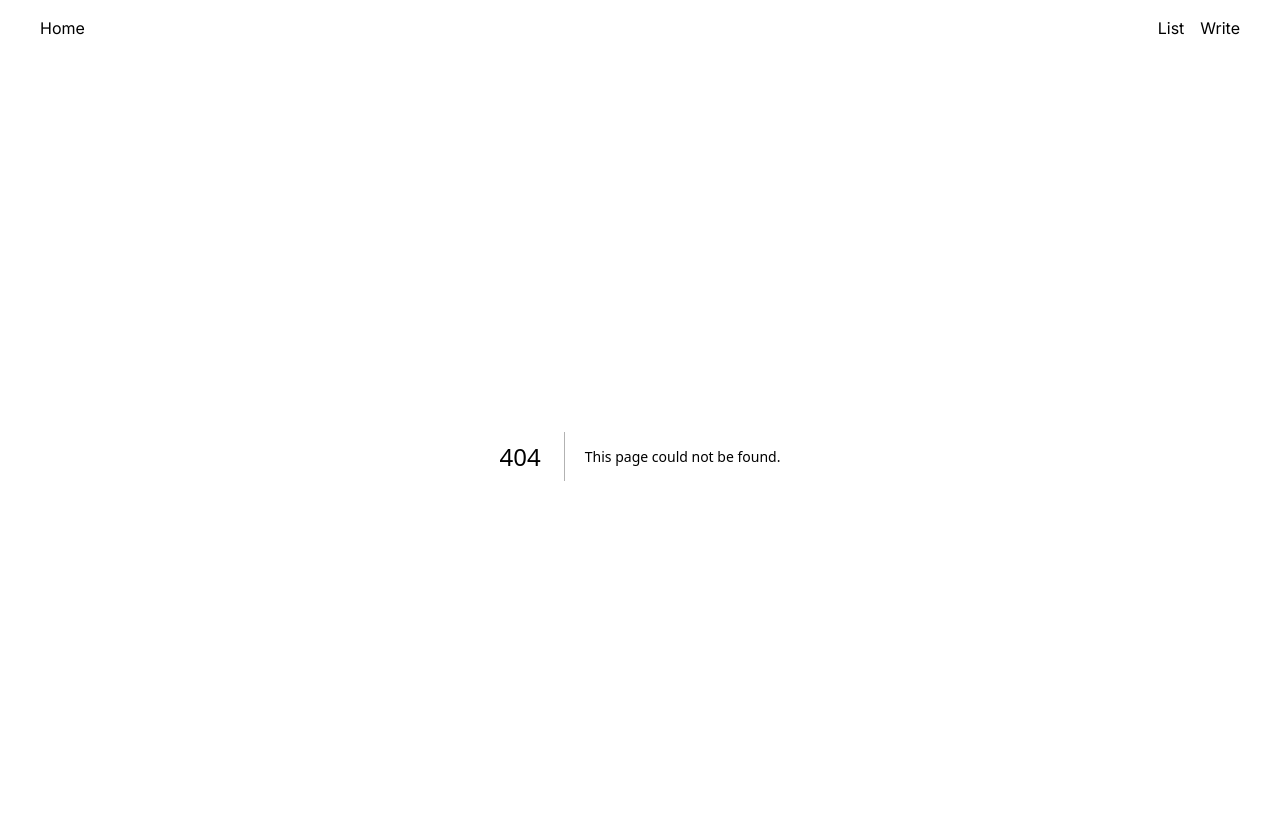
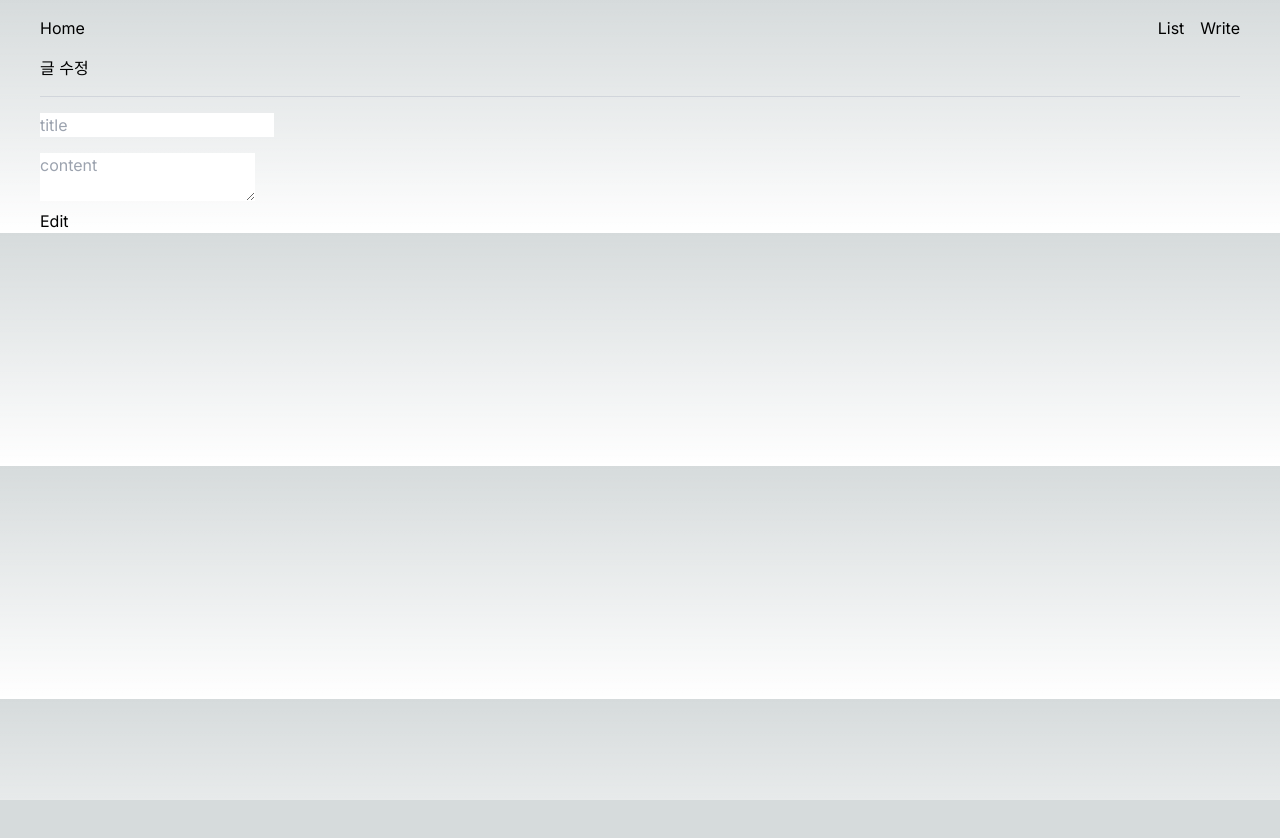
Before and after one commit to art11010/nextjs-practice, a Next.js app in the folder forum/: page /edit/1 in a window 1280 px wide. Before the commit this address had no page. Shown: the top 838 px of the page. After the commit the page ends 800 px from the top, so only its background shows below. Built offline with nearby package versions, Linux system fonts and the light colour scheme; no server answers; the database is empty.

Commit message:
feat-post edit

```diff
--- a/forum/app/detail/[id]/page.js
+++ b/forum/app/detail/[id]/page.js
@@ -1,5 +1,6 @@
 import { connectDB } from '@/util/database';
 import { ObjectId } from 'mongodb';
+import Link from 'next/link';
 
 export default async function Detail(props) {
   const db = (await connectDB).db('forum');
@@ -11,9 +12,17 @@ export default async function Detail(props) {
     <div className="flex flex-col gap-4">
       <div className="flex flex-col gap-1 p-4 text-center bg-black rounded-lg shadow-lg dark:text-black dark:bg-white">
         <h4 className="font-semibold">상세 페이지</h4>
-        <div className="mt-4 pt-4 border-t border-gray-300">
+        <div className="my-4 py-4 border-y border-gray-300">
           <h6>{item.title}</h6>
           <p className="text-sm">{item.content}</p>
+        </div>
+        <div className="flex justify-end gap-4">
+          <Link href={`/edit/${item._id}`} className="text-sm text-gray-500">
+            수정
+          </Link>
+          <Link href="/list" className="text-sm text-gray-500">
+            목록
+          </Link>
         </div>
       </div>
     </div>
--- /dev/null
+++ b/forum/app/edit/[id]/page.js
@@ -0,0 +1,36 @@
+import { connectDB } from '@/util/database';
+import { ObjectId } from 'mongodb';
+
+export default async function Edit(props) {
+  const db = (await connectDB).db('forum');
+  const item = await db
+    .collection('post')
+    .findOne({ _id: new ObjectId(props.params.id) });
+
+  return (
+    <div>
+      <h4>글 수정</h4>
+      <form action="/api/post/edit" method="POST">
+        <div className="flex flex-col items-start gap-4 mt-4 pt-4 border-t border-gray-300">
+          <input type="hidden" name="_id" defaultValue={item?._id} />
+          <input
+            type="text"
+            name="title"
+            className="text-black"
+            placeholder="title"
+            defaultValue={item?.title}
+          />
+          <textarea
+            name="content"
+            className="text-black"
+            placeholder="content"
+            defaultValue={item?.content}
+          ></textarea>
+        </div>
+        <button type="submit" className="mt-2">
+          Edit
+        </button>
+      </form>
+    </div>
+  );
+}
--- a/forum/app/write/page.js
+++ b/forum/app/write/page.js
@@ -1,11 +1,4 @@
-'use client';
-
-import { useState } from 'react';
-
 export default function Write() {
-  const [title, setTitle] = useState('');
-  const [content, setContent] = useState('');
-
   return (
     <div>
       <h4>글 작성</h4>
@@ -16,17 +9,11 @@ export default function Write() {
             name="title"
             className="text-black"
             placeholder="title"
-            value={title}
-            onChange={(e) => {
-              setTitle(e.target.value);
-            }}
           />
           <textarea
             name="content"
             className="text-black"
             placeholder="content"
-            value={content}
-            onChange={(e) => setContent(e.target.value)}
           ></textarea>
         </div>
         <button type="submit" className="mt-2">
--- /dev/null
+++ b/forum/pages/api/post/edit.js
@@ -0,0 +1,26 @@
+import { connectDB } from '@/util/database';
+import { ObjectId } from 'mongodb';
+
+export default async function handler(req, res) {
+  if (req.method === 'POST') {
+    const db = (await connectDB).db('forum');
+    const { _id, ...post } = req.body;
+
+    if (!req.body.title || !req.body.content) {
+      return res.status(500).json('title or content is empty');
+    }
+
+    try {
+      await db.collection('post').updateOne(
+        { _id: new ObjectId(_id) },
+        {
+          $set: post,
+          $currentDate: { lastModified: true },
+        },
+      );
+      res.redirect(302, `/detail/${req.body._id}`);
+    } catch (error) {
+      console.error(error);
+    }
+  }
+}
--- a/forum/pages/api/post/new.js
+++ b/forum/pages/api/post/new.js
@@ -9,7 +9,7 @@ export default async function handler(req, res) {
     }
 
     try {
-      db.collection('post').insertOne(req.body);
+      await db.collection('post').insertOne(req.body);
       res.redirect(302, '/list');
       // res.status(200).json('저장 완료');
     } catch (error) {
```
